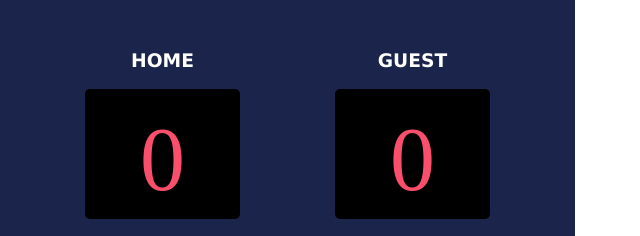
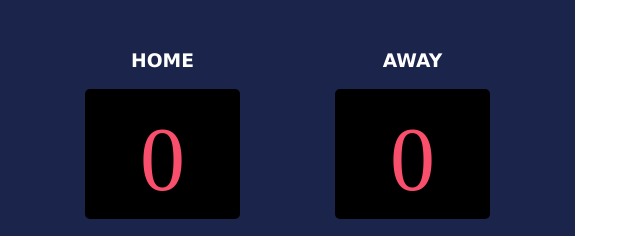
Before and after one commit to tariqkhemili-git/basketball-scoreboard, a plain HTML site: page index.html in a window 1280 px wide. Shown: the top 236 px of the page, 0-640 px from the left. Drawn offline with Linux system fonts and the light colour scheme.

Commit message:
GUEST TO AWAY

```diff
--- a/index.html
+++ b/index.html
@@ -6,7 +6,7 @@
     <div class="container">
       <div class="topRow">
         <h3 class="player">HOME</h3>
-        <h3 class="player">GUEST</h3>
+        <h3 class="player">AWAY</h3>
       </div>
       <div class="middleRow">
         <div id="home-score" class="score">0</div>
```
